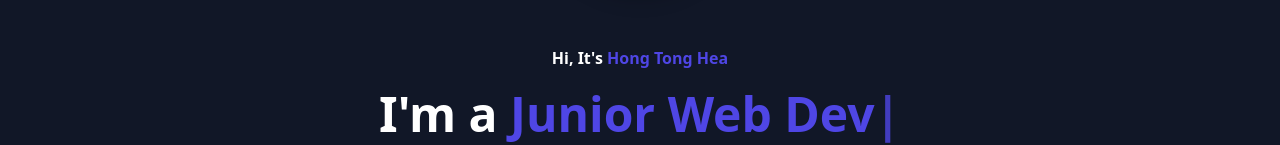
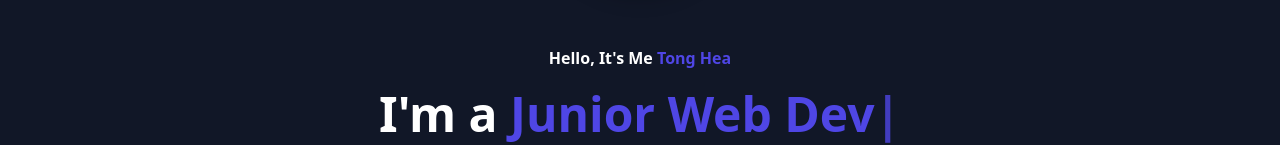
Before and after one commit to HongTongHea/My-Portfolio-, a React (Vite) app: page / in a window 1280 px wide. Shown: the part 418-563 px from the top of the page. Built offline with nearby package versions, Linux system fonts and the light colour scheme.

Commit message:
Update Hero.jsx

```diff
--- a/src/components/Hero.jsx
+++ b/src/components/Hero.jsx
@@ -44,8 +44,8 @@ export function Hero({ darkMode }) {
             darkMode ? "text-white" : "text-gray-900"
           } text-1xl font-semibold`}
         >
-          Hi, It's{" "}
-          <span className="font-semibold text-indigo-600 ">Hong Tong Hea</span>
+          Hello, It's Me{" "}
+          <span className="font-semibold text-indigo-600 ">Tong Hea</span>
         </h5>
 
         {/* Text Content - Below image */}
```
